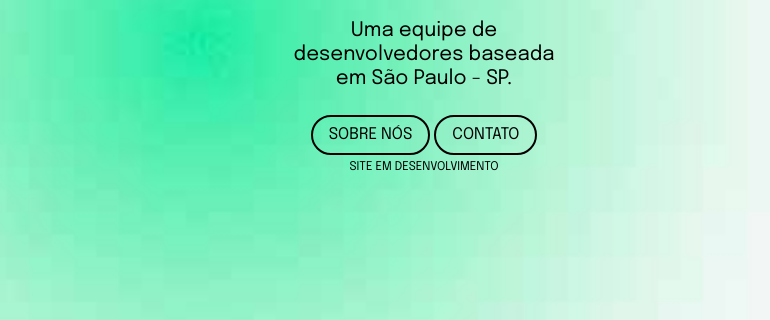
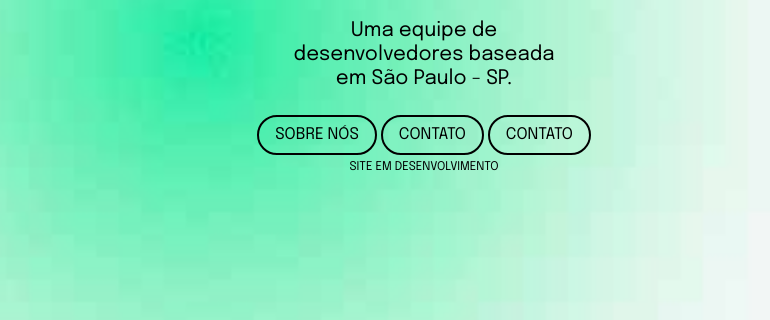
Before and after one commit to maduradodev/madurado-weblanding, a plain HTML site: page index.html in a window 1280 px wide. Shown: the part 327-647 px from the top of the page, 510-1280 px from the left. Drawn offline with Linux system fonts and the light colour scheme.

Commit message:
Update index.html
Adicionei mais um botão de contato!

```diff
--- a/index.html
+++ b/index.html
@@ -98,6 +98,10 @@
                             <button class="button is-normal is-responsive">CONTATO</button>
                         </a>
 
+                        <a href="contact.html" class="transition">
+                            <button class="button is-normal is-responsive">CONTATO</button>
+                        </a>
+
                         <p class="label is-size-7" style="font-weight:400;">SITE EM DESENVOLVIMENTO</p>
 
 
```
